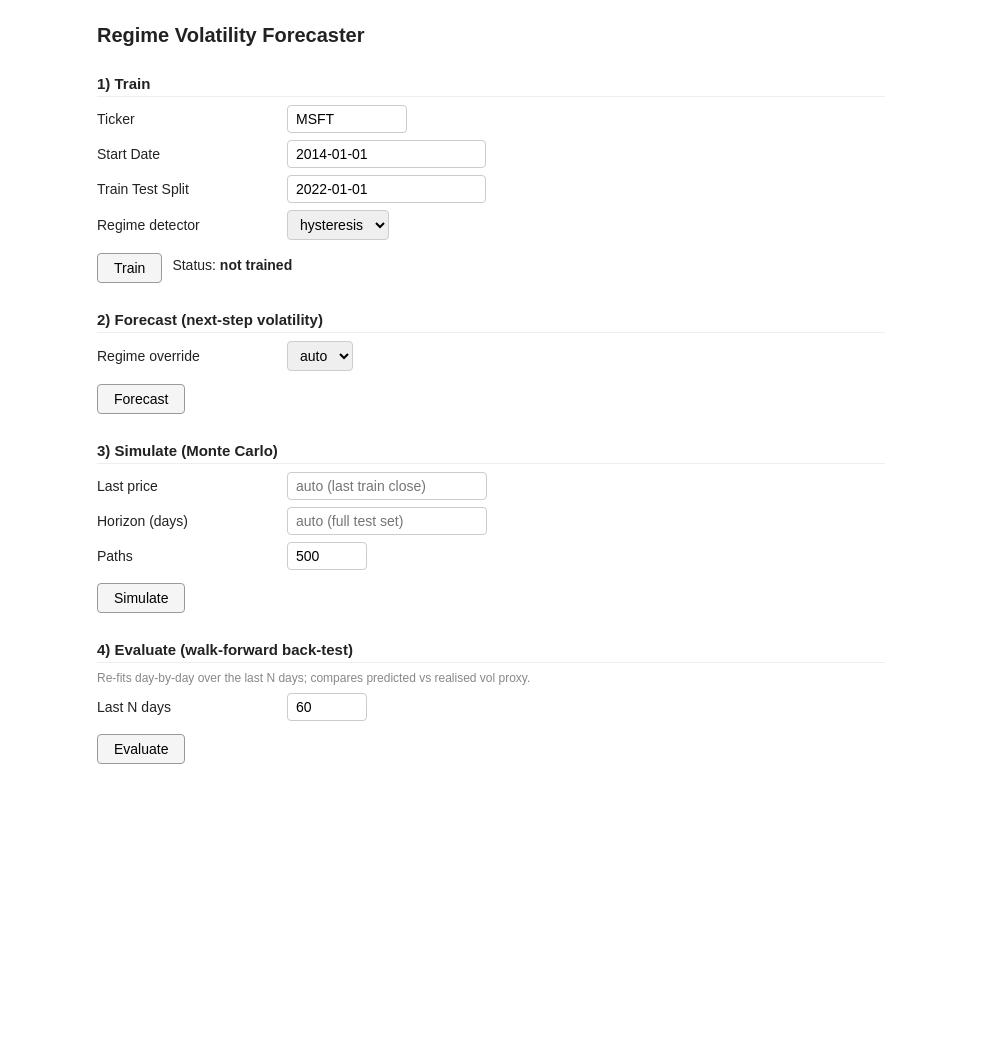
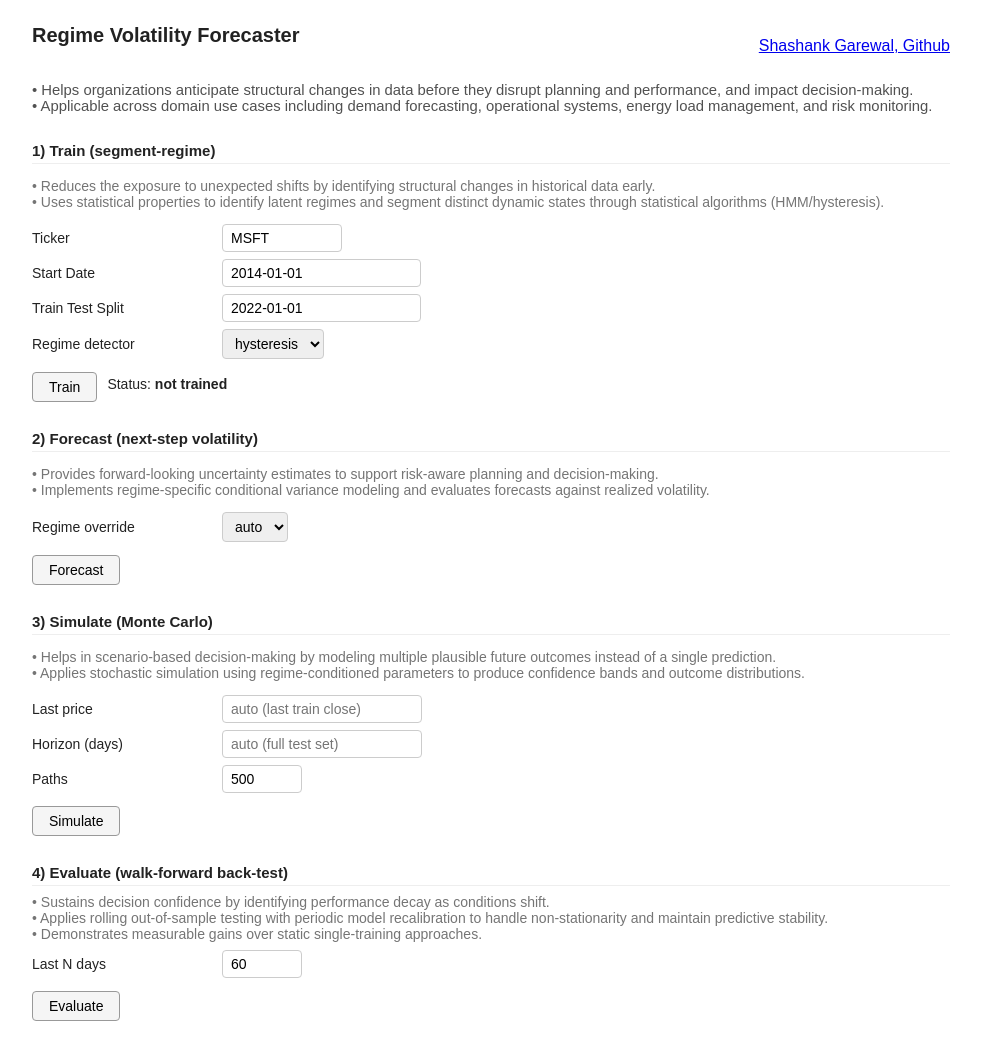
Before and after one commit to shashankgarewal/Time-Series-Analysis-Forecasting, a Flask app: page / in a window 1280 px wide. Shown: the whole page, without its empty margins (149-1130 px from the left). Before the commit the page ends 764 px from the top, so only its background shows below. Run offline with Flask 3, Linux system fonts and the light colour scheme.

Commit message:
Add comments in demo app

```diff
--- a/src/templates/index.html
+++ b/src/templates/index.html
@@ -6,7 +6,7 @@
 <script src="https://cdn.jsdelivr.net/npm/chart.js"></script>
 <style>
 * { box-sizing: border-box; }
-body { font-family: Arial, sans-serif; max-width: 820px; margin: 24px auto; padding: 0 16px; color: #222; }
+body { font-family: Arial, sans-serif; max-width: 950px; width: 95%; margin: 24px auto; padding: 0 16px; color: #222; }
 h1 { font-size: 20px; margin: 0 0 20px; }
 h2 { font-size: 15px; margin: 28px 0 8px; border-bottom: 1px solid #eee; padding-bottom: 4px; }
 .row { display: flex; align-items: center; gap: 10px; margin: 7px 0; }
@@ -19,15 +19,27 @@ button:hover { background: #e8e8e8; }
 .box.err { border-color: #e55; background: #fff5f5; color: #c00; }
 .box div { margin: 3px 0; }
 .chart-wrap { display: none; margin-top: 12px; }
-.hint { font-size: 12px; color: #888; }
+.hint { text-align: left; font-size: 14px; color: #757575; }
+.hint.tight {font-size: 14.85px; color: #515151; }
 </style>
 </head>
 
 <body>
-<h1> Regime Volatility Forecaster</h1>
+<div style="display:flex; justify-content:space-between; align-items:center; margin:0 0 10px;">
+    <h1>Regime Volatility Forecaster</h1>
+<p style="text-align: right; margin: 0 0"><a href="https://github.com/shashankgarewal/time-series-analysis-forecasting" target="_blank" rel="noopener">Shashank Garewal, Github</a> </p>
+</div>
+<p style="text-align: left;" class="hint tight" style="margin:0 0 0px;">
+    • Helps organizations anticipate structural changes in data before they disrupt planning and performance, and impact decision-making. <br>
+    • Applicable across domain use cases including demand forecasting, operational systems, energy load management, and risk monitoring.
+</p>
 
 <!-- 1) TRAIN -->
-<h2>1) Train</h2>
+<h2>1) Train (segment-regime)</h2>
+<p style="text-align: left;" class="hint" style="margin:0 0 8px;">
+    • Reduces the exposure to unexpected shifts by identifying structural changes in historical data early.<br>
+    • Uses statistical properties to identify latent regimes and segment distinct dynamic states through statistical algorithms (HMM/hysteresis).
+</p>
 <div class="row">
 <label>Ticker</label>
 <input id="ticker" value="{{ ticker }}" style="width:120px; text-transform:uppercase;" />
@@ -56,6 +68,10 @@ button:hover { background: #e8e8e8; }
 
 <!-- 2) FORECAST -->
 <h2>2) Forecast (next-step volatility)</h2>
+<p style="text-align: left;" class="hint" style="margin:0 0 8px;">
+    • Provides forward-looking uncertainty estimates to support risk-aware planning and decision-making.<br>
+    • Implements regime-specific conditional variance modeling and evaluates forecasts against realized volatility.
+</p>
 <div class="row">
 <label>Regime override</label>
 <select id="regime-override">
@@ -70,6 +86,10 @@ button:hover { background: #e8e8e8; }
 
 <!-- 3) SIMULATE -->
 <h2>3) Simulate (Monte Carlo)</h2>
+<p style="text-align: left;" class="hint" style="margin:0 0 8px;">
+    • Helps in scenario-based decision-making by modeling multiple plausible future outcomes instead of a single prediction.<br>
+    • Applies stochastic simulation using regime-conditioned parameters to produce confidence bands and outcome distributions.
+</p>
 <div class="row"><label>Last price</label><input type="number" id="last-price" placeholder="auto (last train close)" step="0.01" style="width:200px;" /></div>
 <div class="row"><label>Horizon (days)</label><input type="number" id="horizon" placeholder="auto (full test set)" min="1" max="2000" style="width:200px;" /></div>
 <div class="row"><label>Paths</label><input type="number" id="n-paths" value="500" min="100" max="5000" style="width:80px;" /></div>
@@ -79,7 +99,11 @@ button:hover { background: #e8e8e8; }
 
 <!-- 4) WALK-FORWARD BACK-TEST -->
 <h2>4) Evaluate (walk-forward back-test)</h2>
-<p class="hint" style="margin:0 0 8px;">Re-fits day-by-day over the last N days; compares predicted vs realised vol proxy.</p>
+<p class="hint" style="margin:0 0 8px;">
+    • Sustains decision confidence by identifying performance decay as conditions shift.<br>
+    • Applies rolling out-of-sample testing with periodic model recalibration to handle non-stationarity and maintain predictive stability.<br>
+    • Demonstrates measurable gains over static single-training approaches.
+</p>
 <div class="row"><label>Last N days</label><input type="number" id="duration" value="60" min="20" max="504" style="width:80px;" /></div>
 <button onclick="runEvaluate()">Evaluate</button>
 <div class="box" id="metrics-box"></div>
```
